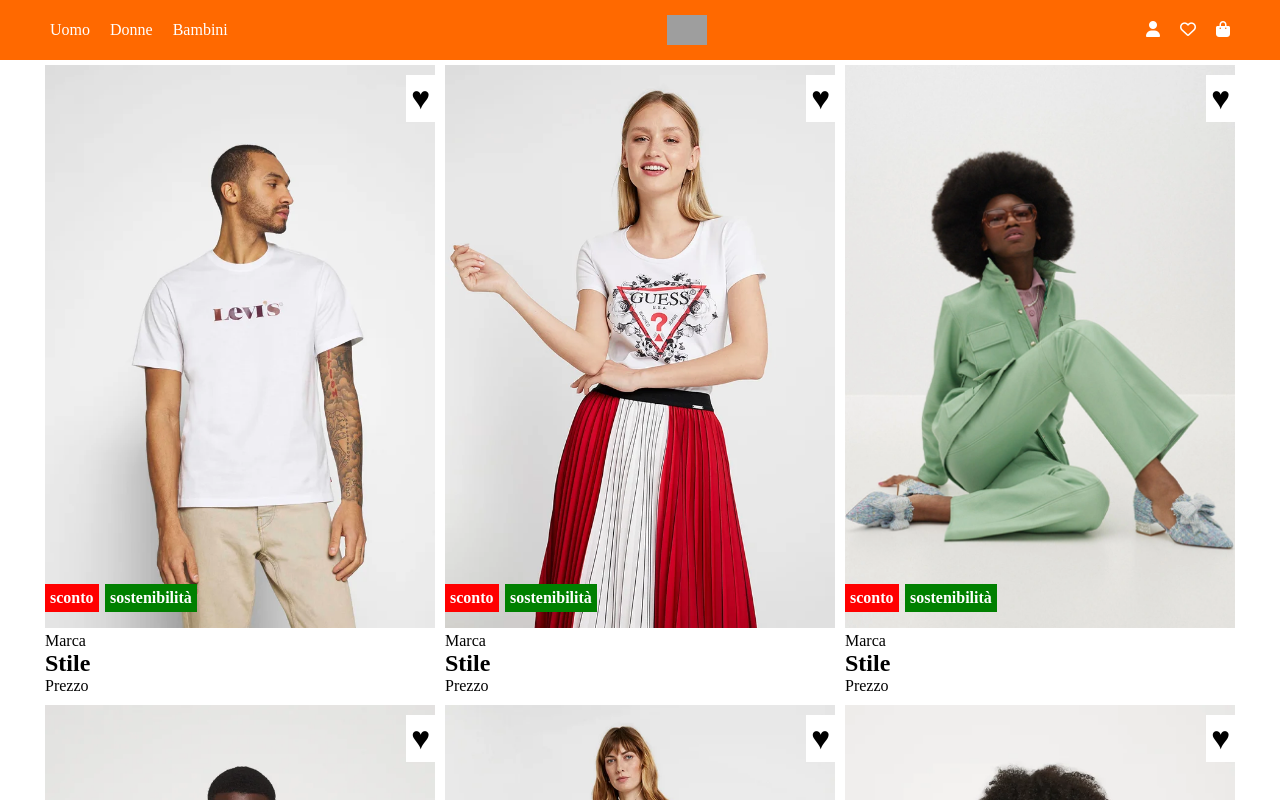
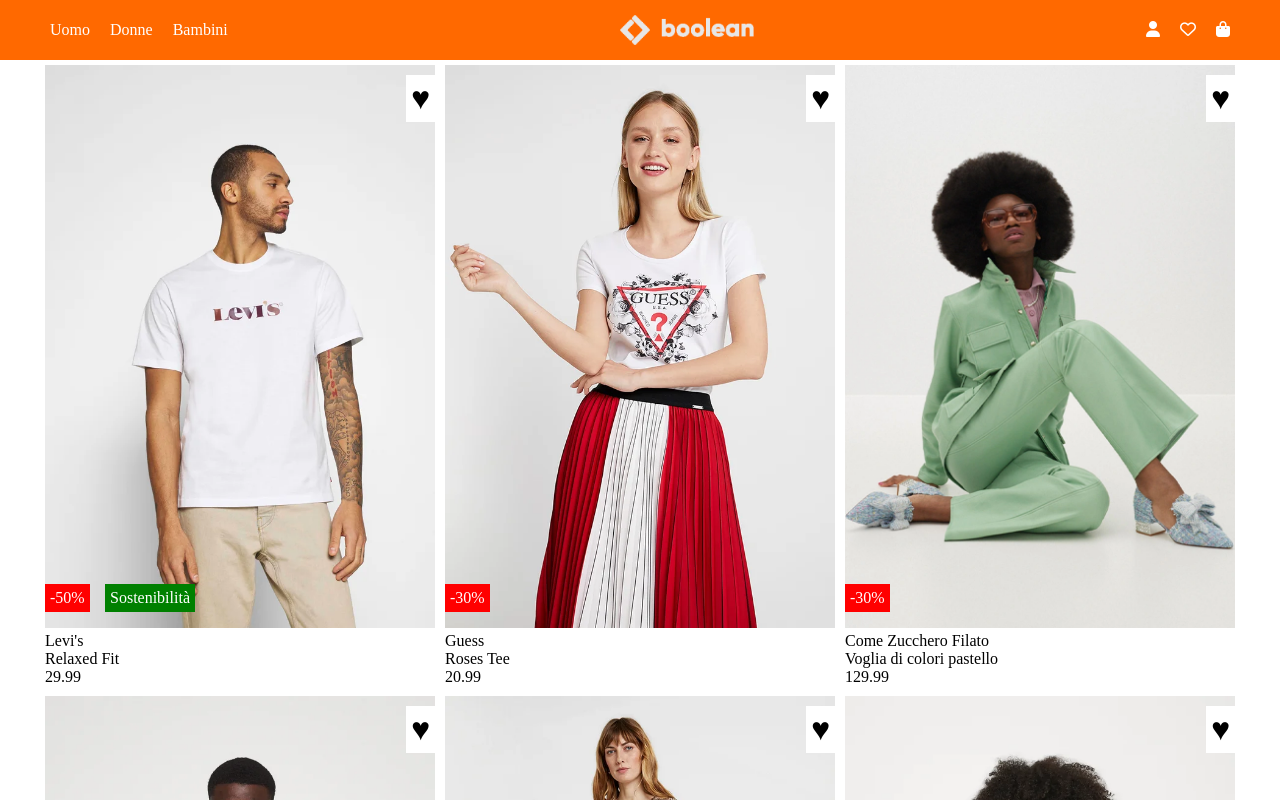
Before and after one commit to SilvioGiacomelli/vite-boolando, a Vue app: page / in a window 1280 px wide. Shown: the top 800 px of the page. Built offline with nearby package versions, Linux system fonts and the light colour scheme; grey boxes are pictures that could not be loaded.

Commit message:
[FINITO]

```diff
--- a/src/components/Main.vue
+++ b/src/components/Main.vue
@@ -19,7 +19,7 @@
       <Prodotto
       v-for="item in db.products"
       :key="item.id"
-      :product="item"
+      :product='item'
       />
     </div>
   </main>
--- a/src/components/partials/Prodotto.vue
+++ b/src/components/partials/Prodotto.vue
@@ -19,16 +19,21 @@
 
 <template>
   <div class="card">
-    <div class="box" @mouseenter="isHovering = true" @mouseleave="isHovering = false">
-      <img class="show" :src="getImagePath(product.frontImage)" alt="" v-show="!isHovering">
-      <img class="hide" :src="getImagePath(product.backImage)" alt="" v-show="isHovering">
+    <div class="box"
+    @mouseenter="isHovering = true"
+    @mouseleave="isHovering = false">
+      <img class="show" :src="getImagePath(product.frontImage)" v-show="!isHovering">
+      <img class="hide" :src="getImagePath(product.backImage)" v-show="isHovering">
       <div class="cuore"><h4>&#9829;</h4></div>
-      <div class="sconto"><h4>sconto</h4></div>
-      <div class="sostenibilità"><h4>sostenibilità</h4></div>
+      <div
+        v-for="sconto in product.badges"
+        :key="sconto"
+        :class="sconto.type">{{ sconto.value }}
+      </div>
     </div>
-    <p class="marca">Marca</p>
-    <p class="stile"><h2>Stile</h2></p>
-    <p class="prezzo">Prezzo</p>
+    <p class="marca">{{ product.brand }}</p>
+    <p class="stile">{{ product.name }}</p>
+    <p class="prezzo">{{ product.price }}</p>
   </div>
 </template>
 
@@ -46,7 +51,7 @@
 .box{
   position: relative;
 }
-.sostenibilità{
+.tag{
   position: absolute;
   bottom:20px;
   left: 50px;
@@ -55,7 +60,7 @@
   color: white;
   margin-left: 10px;
 }
-.sconto {
+.discount {
   position: absolute;
   bottom: 20px;
   left: 0;
```
Also changed, not shown: src/assets/img/boolean-logo.png (added).
